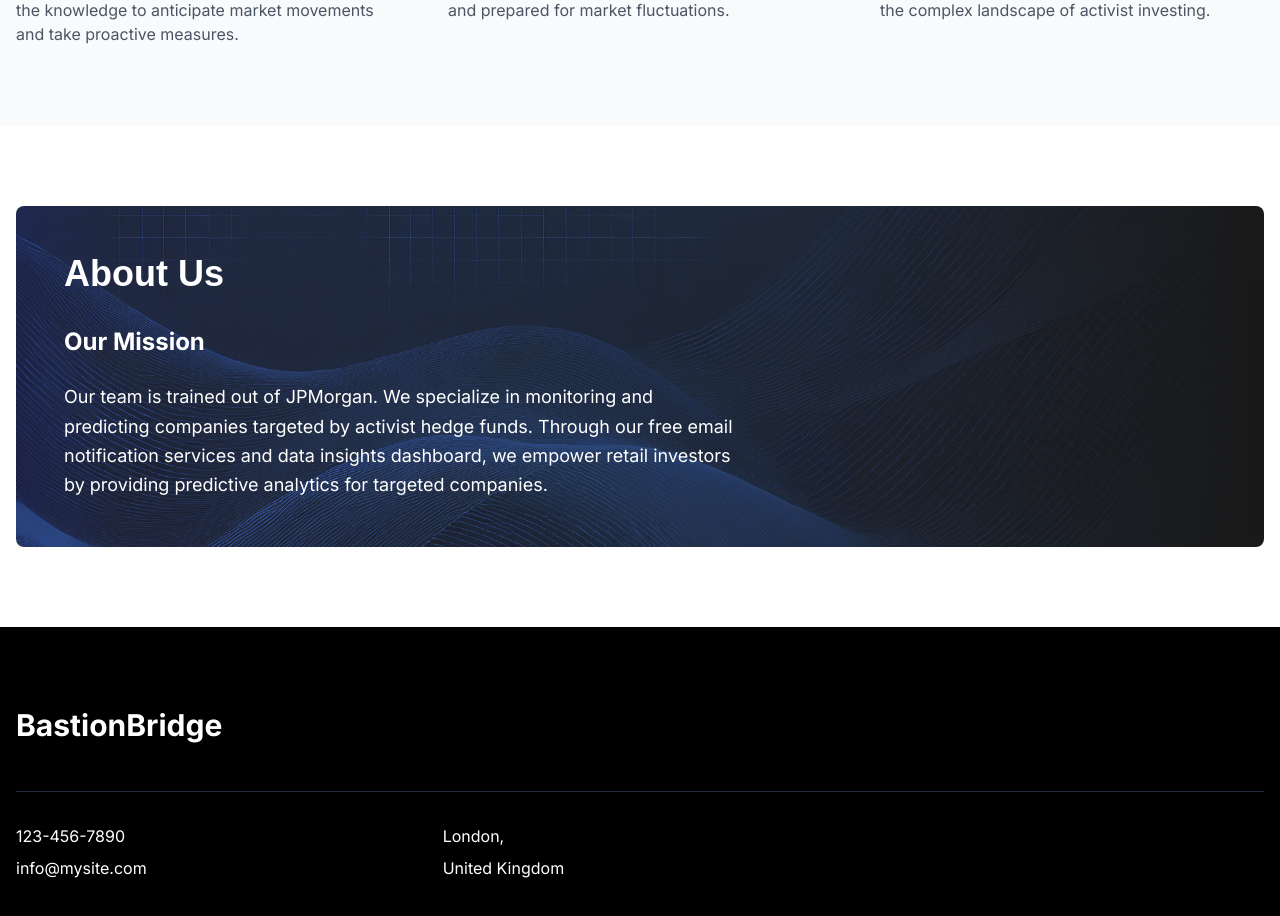
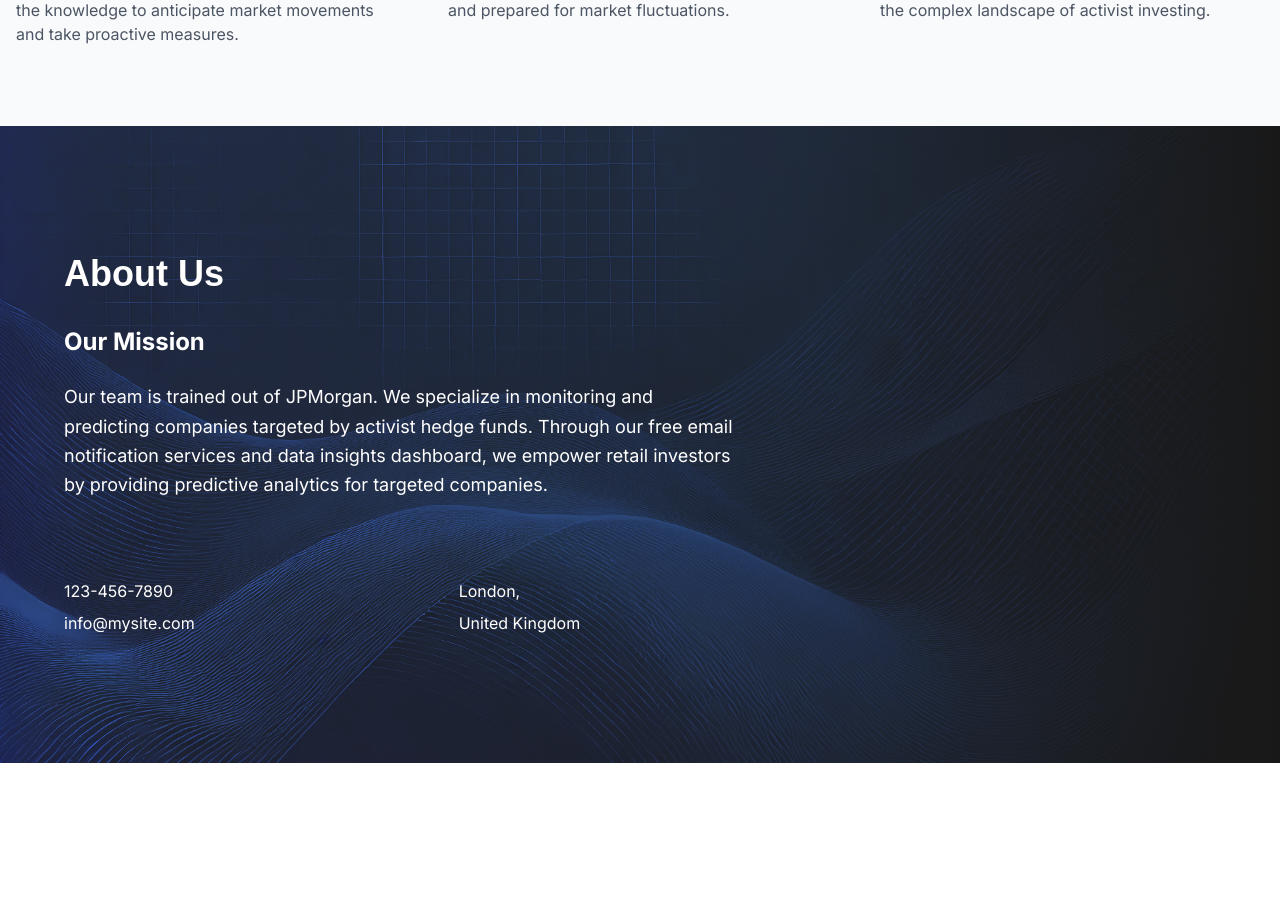
Before and after one commit to Phalanx2024/Testudo, a Next.js app: page / in a window 1280 px wide. Shown: the part 2260-3176 px from the top of the page. After the commit the page ends 3023 px from the top, so only its background shows below. Built offline with nearby package versions, Linux system fonts and the light colour scheme; a web font is replaced by a local one.

Commit message:
Add background and footer

```diff
--- a/app/page.tsx
+++ b/app/page.tsx
@@ -153,10 +153,8 @@ export default function Page() {
         </div>
       </section>
 
-      {/* About Us Section */}
-      <section className="py-20 px-4">
-        <div className="max-w-7xl mx-auto">
-          <div className="relative rounded-lg overflow-hidden">
+      {/* About Us Section with Footer */}
+      <section className="relative py-20 px-4">
         <div className="absolute inset-0 bg-gradient-to-r from-blue-900 to-black opacity-90">
           <Image
             src="/about-bg.jpg"
@@ -165,27 +163,23 @@ export default function Page() {
             className="object-cover mix-blend-overlay"
           />
         </div>
-            <div className="relative z-10 p-12 text-white">
+        <div className="relative z-10 max-w-7xl mx-auto">
+          <div className="p-12 text-white">
             <h2 className={`${lusitana.className} text-4xl font-bold mb-8`}>
               About Us
             </h2>
             <h3 className="text-2xl font-bold mb-6">Our Mission</h3>
-              <p className="text-lg leading-relaxed max-w-2xl">
+            <p className="text-lg leading-relaxed max-w-2xl mb-20">
               Our team is trained out of JPMorgan. We specialize in monitoring and predicting companies targeted by activist hedge funds. Through our free email notification services and data insights dashboard, we empower retail investors by providing predictive analytics for targeted companies.
             </p>
-            </div>
-          </div>
-        </div>
-      </section>
 
-      {/* Footer */}
-      <footer className="bg-black text-white py-20">
-        <div className="max-w-7xl mx-auto px-4">
+            {/* Footer Content */}
+            {/* <div className="border-t border-white/20 pt-8">
               <div className="mb-12">
                 <h2 className="text-3xl font-bold mb-4">BastionBridge</h2>
               </div>
-
-          <div className="grid md:grid-cols-3 gap-8 border-t border-gray-800 pt-8">
+               */}
+              <div className="grid md:grid-cols-3 gap-8">
                 <div>
                   <p className="mb-2">123-456-7890</p>
                   <p>info@mysite.com</p>
@@ -199,7 +193,8 @@ export default function Page() {
                 </div>
               </div>
             </div>
-      </footer>
+          </div>
+      </section>
     </main>
   );
 }
```
Also changed, not shown: public/market-bg.jpg (added). Lines whose indentation alone changed are shown as unchanged.
